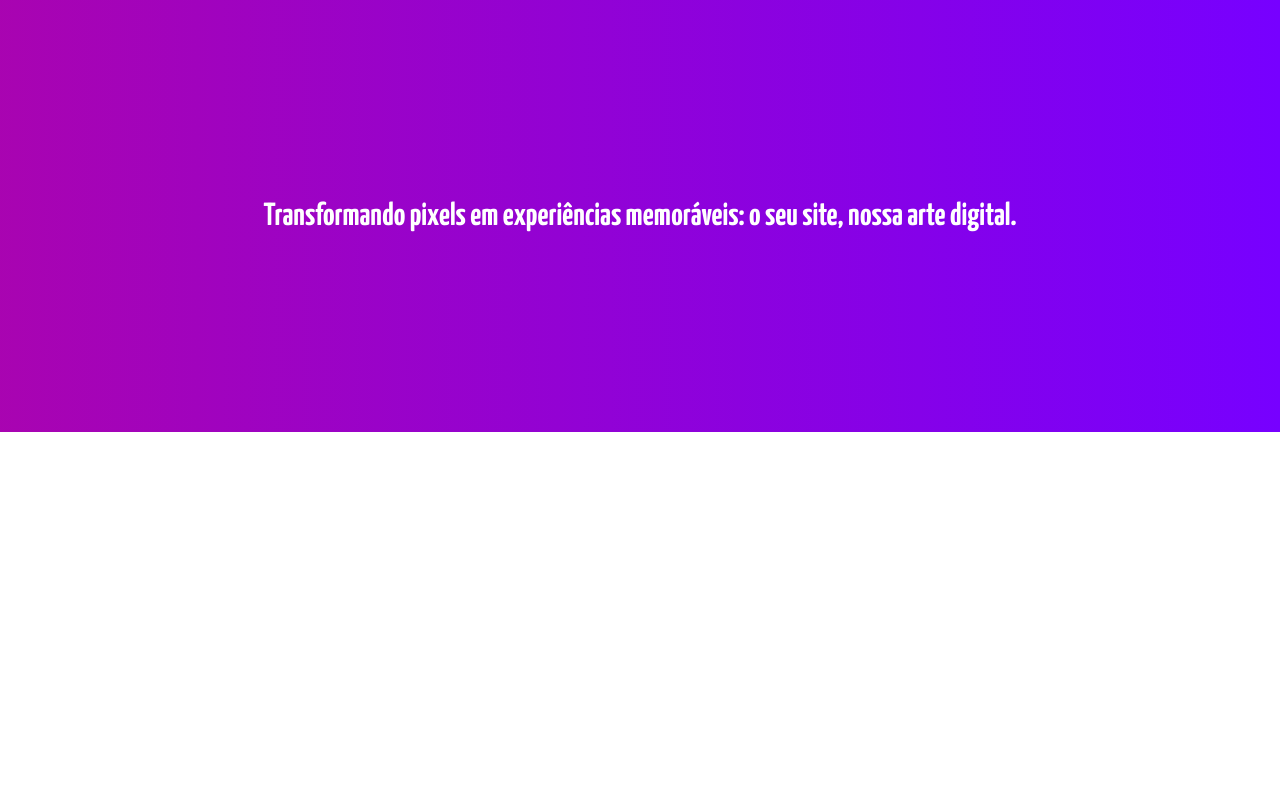
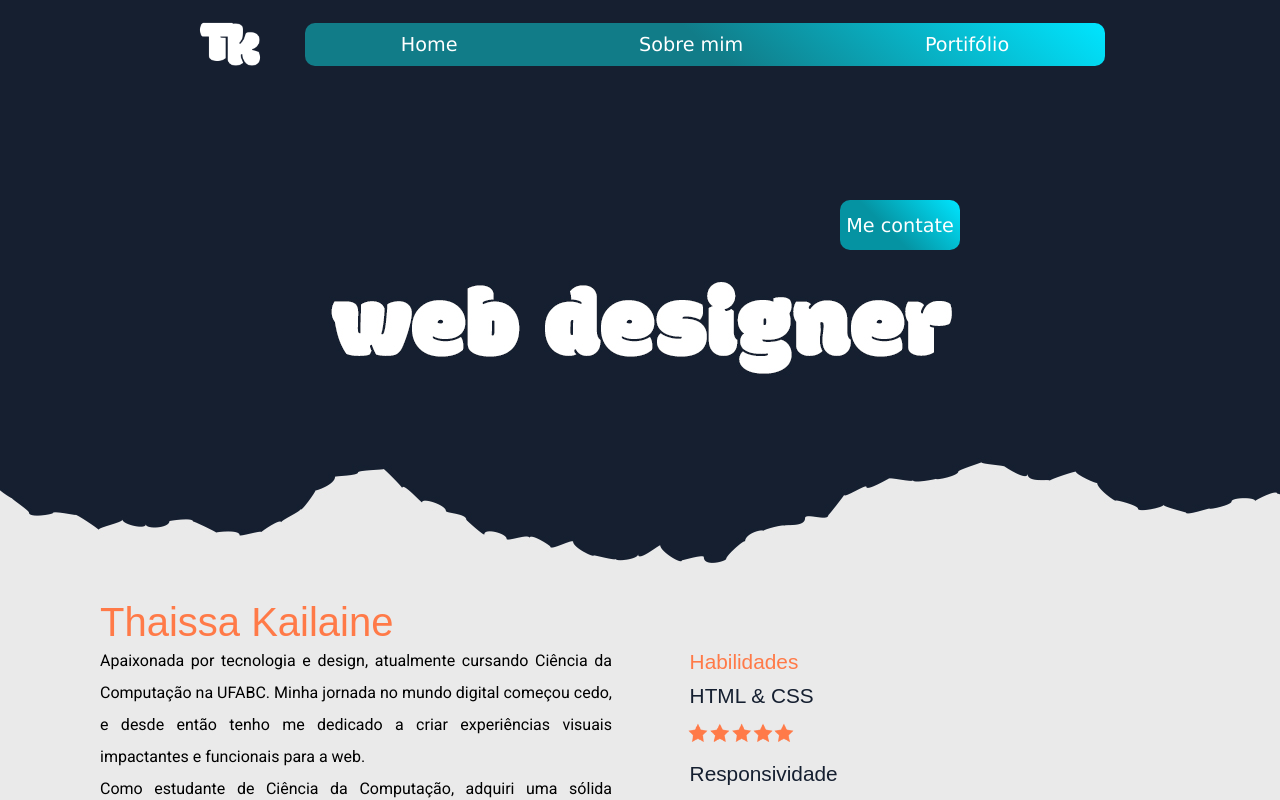
Before and after one commit to Tkailaine/portfolio, a plain HTML site: page index.html in a window 1280 px wide. Drawn offline with Linux system fonts and the light colour scheme; a web font is replaced by a local one.

Commit message:
attualizações

```diff
--- /dev/null
+++ b/estilos/desktop.css
@@ -0,0 +1,5 @@
+@charset "UTF-8";
+header{
+   background-image: url(../imagens/header-background.jpg);
+
+}
--- /dev/null
+++ b/estilos/style.css
@@ -0,0 +1,180 @@
+@charset "UTF-8";
+
+
+@import url('https://fonts.googleapis.com/css2?family=Yanone+Kaffeesatz:wght@200..700&display=swap');
+
+@import url('https://fonts.googleapis.com/css2?family=Modak&display=swap');
+
+@import url('https://fonts.googleapis.com/css2?family=Roboto:ital,wght@0,100;0,300;0,400;0,500;0,700;0,900;1,100;1,300;1,400;1,500;1,700;1,900&display=swap');
+
+
+
+:root{
+    --cor1: #151F30;
+    --cor2: #103778;
+    --cor3: #0593A2;
+    --cor4: #ff7a48;
+    --cor5: #e3371e;
+
+    --font-destaque: Modak, sans-serif;
+    --font-principal: Roboto, sans-serif;
+}
+
+*{
+    padding: 0px;
+    margin: 0px;
+    box-sizing: border-box;
+    font-family: Verdana, Geneva, Tahoma, sans-serif;
+}
+
+html,body{
+    width: 100vw;
+    height: 100vh;
+    overflow-x: hidden;
+    background-color: #EAEAEA;
+
+}
+
+h1{
+    font-family: var(--font-destaque);
+    margin: 0px 20px;
+    font-size: 1.5em;
+}
+
+.bandeira{
+    display:flex;
+    align-items: center;
+    justify-content: center;
+    width: 100%;
+    padding: 200px 0px;
+    color: white;
+    text-align: center;
+    background-image: linear-gradient(to left,#7700ff,#f3093c, #0a6fe2);
+    background-size: 500%, 100%;
+    animation: degrade-bandeira 5s infinite alternate;
+
+
+}
+
+@keyframes degrade-bandeira {
+    0%{
+        background-position-x: 0%;
+
+    }
+
+    100%{
+        background-position-x: 100%;
+    }
+
+}
+
+header{
+    position: relative;
+    background-image: url(../imagens/header-background-p.jpg);
+    background-position: center;
+    background-size: cover;
+    background-repeat: no-repeat;
+    width: 100%;
+    height: 600px;
+    color: white;
+
+
+}
+
+header nav{
+    display: flex;
+    align-items: center;
+    justify-content: center;
+}
+header ul{
+    display: flex;
+    justify-content: space-around;
+    list-style: none;
+    background-image: linear-gradient(40deg,  #117c88 50%, #00e5ff);
+    width: 400px;
+    padding: 10px 10px;
+    border-radius: 10px;
+    margin-right: 20px;
+    gap: 10px;
+    text-align: center;
+}
+
+header li{
+    font-family: var(--font-principal);
+    font-weight: 500;
+}
+
+header h1{
+    font-size: 3em;
+    font-weight: 100;
+    text-align: center;
+}
+
+header a{
+    text-decoration: none;
+    color: white;
+}
+
+header a:hover{
+    color: var(--cor1);
+    font-weight: 600;
+}
+
+#logo{
+    width: 150px;
+}
+
+.btn{
+    position: absolute;
+    background-image: linear-gradient(45deg,  #0593A2 40%, #00e5ff);
+    border: none;
+    width: 100px;
+    height: 30px;
+    border-radius: 10px;
+    right: 20px;
+    top: 200px;
+}
+
+main{
+    position: relative;
+}
+
+main h1{
+    font-size: 2.5em;
+    font-weight: 100;
+    color: var(--cor4);
+}
+
+
+main .apresentacao p{
+    font-family: var(--font-principal);
+    width: 250px;
+    text-align: justify;
+    margin-left: 30px;
+    line-height: 2em;
+}
+
+main .habilidades{
+    position: absolute;
+    top: 100px;
+    right: 0px;
+
+}
+
+main .habilidades img{
+    width: 120px;
+    margin-left: 10px;
+}
+
+
+main .habilidades h1, h2{
+    font-family: var(--font-destaque);
+    font-weight: 100;
+    font-size: 1.4em;
+
+}
+
+h2{
+    color: var(--cor1);
+    margin: 0px 20px;
+}
--- /dev/null
+++ b/estilos/telasmuitopequenas.css
@@ -0,0 +1,10 @@
+@charset "UTF-8";
+
+header{
+    background-image: url(../imagens/header-background-pp.jpg);
+
+}
+
+header ul{
+    font-size: 0.6em;
+}
--- /dev/null
+++ b/estilos/tv.css
@@ -0,0 +1,51 @@
+@charset "UTF-8";
+
+header{
+    background-image: url(../imagens/header-background.jpg);
+}
+
+header ul{
+    width: 800px;
+    font-size: 1.2em;
+
+}
+
+.btn{
+    font-size: 1.2em;
+    width: 120px;
+    height: 50px;
+    right: 320px;
+
+}
+main .apresentacao p{
+    font-family: var(--font-principal);
+    width: 40%;
+    text-align: justify;
+    margin-left: 100px;
+
+
+}
+
+main .apresentacao h1{
+    margin-left: 100px;
+}
+
+main .habilidades{
+    position: absolute;
+    top: 50px;
+    right: 33%;
+
+}
+
+main .habilidades h1, h2{
+    font-family: var(--font-destaque);
+    font-weight: 100;
+    font-size: 1.3em;
+
+
+}
+
+h2{
+    color: var(--cor1);
+    margin: 10px 20px;
+}
--- a/index.html
+++ b/index.html
@@ -4,14 +4,53 @@
     <meta charset="UTF-8">
     <meta name="viewport" content="width=device-width, initial-scale=1.0">
     <title>Thaissa Kailaine Web Designer</title>
-    <link rel="stylesheet" href="style.css">
+    <link rel="stylesheet" href="./estilos/style.css" media="all">
+    <link rel="stylesheet" href="./estilos/telasmuitopequenas.css" media="screen and (max-width:480px)">
+    <link rel="stylesheet" href="./estilos/tablet.css" media="screen and (min-width:768px) and (max-width:991px)">
+    <link rel="stylesheet" href="./estilos/desktop.css" media="screen and (min-width:992px) and (max-width:1199px)">
+    <link rel="stylesheet" href="./estilos/tv.css" media="screen and (min-width:1200px)">
 </head>
 <body>
+
+    <header>
+
+        <nav>
+            <a href="#"><img  id="logo" src="imagens/logo-branca.png" alt="logo Thaissa Kailaine"></a>
+            <ul>
+                <li><a href="#">Home</a></li>
+                <li><a href="#">Sobre mim</a></li>
+                <li><a href="#">Portifólio</a></li>
+            </ul>
+        </nav>
+
+
+
+        <div>
+            <button class="btn" type="button"><a href="#"> Me contate</a></button>
+        </div>
+
+    </header>
     <main>
 
-        <div class="bandeira">
+        <div class="bandeira" style="display: none;">
             <h1>Transformando pixels em experiências memoráveis: o seu site, nossa arte digital.</h1>
+        </div>
 
+        <div class="apresentacao">
+            <h1>Thaissa Kailaine</h1>
+            <p>Apaixonada por tecnologia e design, atualmente cursando Ciência da Computação na UFABC. Minha jornada no mundo digital começou cedo, e desde então tenho me dedicado a criar experiências visuais impactantes e funcionais para a web.</p>
+
+            <p>Como estudante de Ciência da Computação, adquiri uma sólida compreensão dos fundamentos da programação e da lógica computacional, o que me permite criar sites não apenas bonitos, mas também eficientes e de alto desempenho. Meu objetivo é sempre aliar estética e funcionalidade, garantindo que cada projeto seja único e atenda às necessidades específicas de cada cliente.</p>
+        </div>
+
+        <div class="habilidades">
+            <h1>Habilidades</h1>
+            <h2>HTML & CSS</h2>
+            <img src="imagens/estrelas.png" alt="avaliação">
+            <h2>Responsividade</h2>
+            <img src="imagens/estrelas.png" alt="avaliação">
+            <h2>JavaScript</h2>
+            <img src="imagens/estrelas-1.png" alt="avaliação">
 
 
         </div>
--- a/style.css
+++ /dev/null
@@ -1,58 +0,0 @@
-@charset "UTF-8";
-
-
-@import url('https://fonts.googleapis.com/css2?family=Yanone+Kaffeesatz:wght@200..700&display=swap');
-
-
-:root{
-    --cor1: #6B10EB;
-    --cor2: #B57EDC;
-    --cor3: #333333;
-    --cor4: #FFFFFF;
-    --cor5: #C0C0C0;
-}
-
-*{
-    padding: 0px;
-    margin: 0px;
-    box-sizing: border-box;
-    font-family: Verdana, Geneva, Tahoma, sans-serif;
-}
-
-html,body{
-    width: 100vw;
-    height: 100vh;
-    overflow-x: hidden;
-
-}
-
-h1{
-    font-family: Yanone Kaffeesatz;
-}
-
-.bandeira{
-    display:flex;
-    align-items: center;
-    justify-content: center;
-    width: 100%;
-    padding: 200px 0px;
-    color: white;
-    text-align: center;
-    background-image: linear-gradient(to left,#7700ff,#f3093c, #0a6fe2);
-    background-size: 500%, 100%;
-    animation: degrade-bandeira 5s infinite alternate;
-
-
-}
-
-@keyframes degrade-bandeira {
-    0%{
-        background-position-x: 0%;
-
-    }
-
-    100%{
-        background-position-x: 100%;
-    }
-
-}
```
Also changed, not shown: imagens/estrelas-1.png (added), imagens/estrelas.png (added), imagens/header-background-p.jpg (added), imagens/header-background-pp.jpg (added), imagens/header-background.jpg (added), imagens/logo-branca.png (added).
